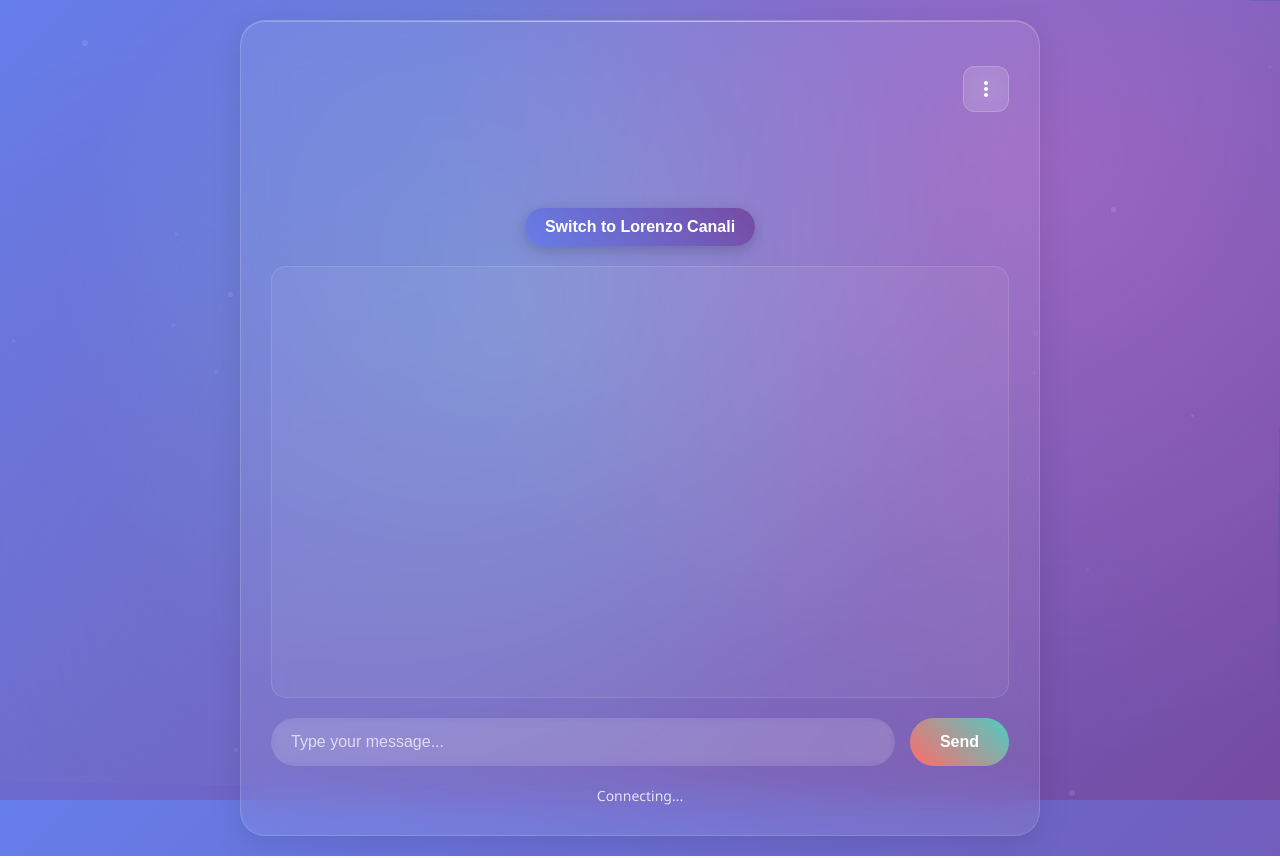
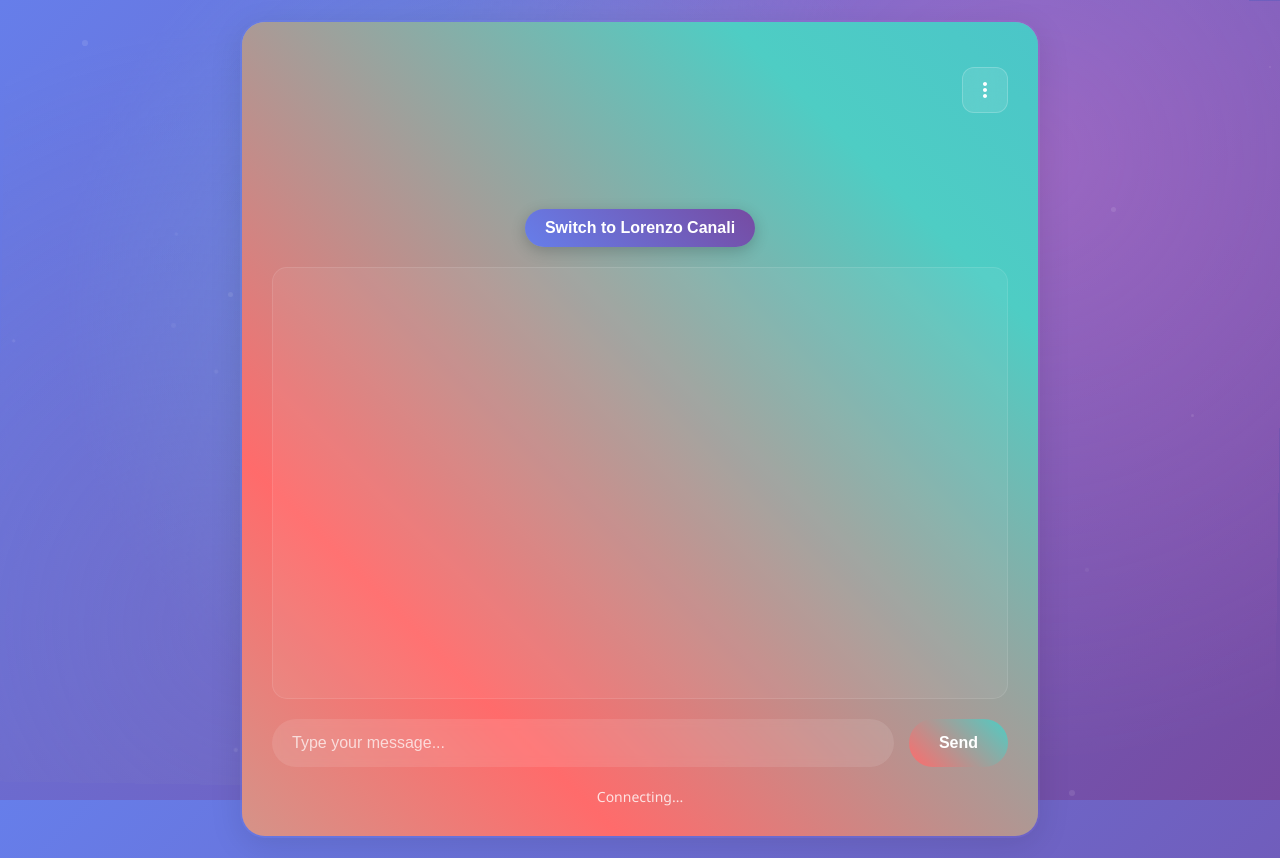
Before and after one commit to ThemAiI4H/Digital-Twins, a website: page frontend/index.html in a window 1280 px wide. Drawn offline with nearby package versions, Linux system fonts and the light colour scheme.

Commit message:
Add animated gradient border effect with color transitions

```diff
--- a/frontend/styles.css
+++ b/frontend/styles.css
@@ -89,19 +89,35 @@ body::before {
     box-shadow:
         0 8px 32px rgba(0, 0, 0, 0.1),
         inset 0 1px 0 rgba(255, 255, 255, 0.2);
-    border: 1px solid rgba(255, 255, 255, 0.15);
     position: relative;
     overflow: hidden;
+    border: 2px solid transparent;
+    background-clip: padding-box;
 }
 
 .container::before {
     content: '';
     position: absolute;
-    top: 0;
-    left: 0;
-    right: 0;
-    height: 1px;
-    background: linear-gradient(90deg, transparent, rgba(255, 255, 255, 0.4), transparent);
+    top: -2px;
+    left: -2px;
+    right: -2px;
+    bottom: -2px;
+    background: linear-gradient(45deg,
+        #ff6b6b, #4ecdc4, #45b7d1, #96ceb4,
+        #ff6b6b, #4ecdc4, #45b7d1, #96ceb4);
+    background-size: 400% 400%;
+    border-radius: 27px;
+    z-index: -1;
+    animation: borderGradient 8s ease-in-out infinite;
+}
+
+@keyframes borderGradient {
+    0%, 100% {
+        background-position: 0% 50%;
+    }
+    50% {
+        background-position: 100% 50%;
+    }
 }
 
 /* Header */
```
